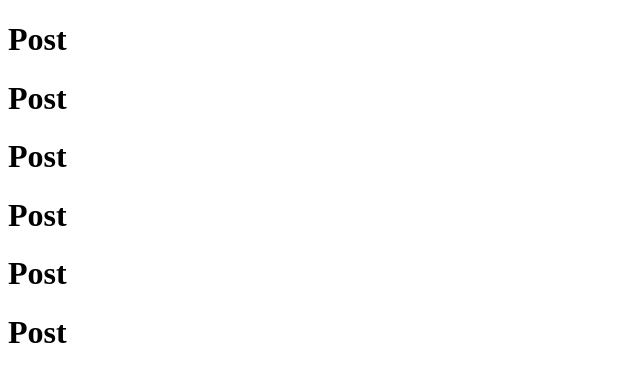
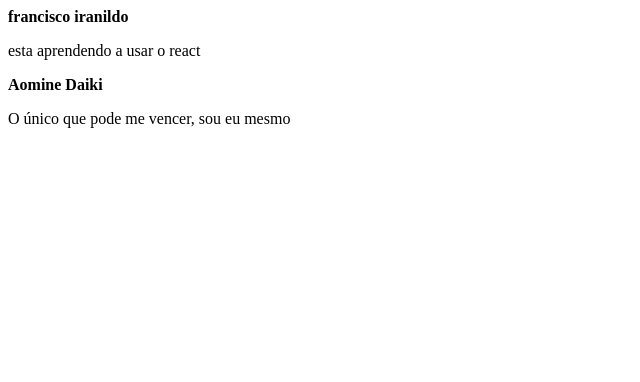
Before and after one commit to Francisco-Iranildo/Projeto-React-ignite-rocketseat, a React (Vite) app: page / in a window 1280 px wide. Shown: the top 382 px of the page, without its empty margins (0-640 px from the left). Built offline with nearby package versions, Linux system fonts and the light colour scheme.

Commit message:
entendendo propriedade

```diff
--- a/src/App.jsx
+++ b/src/App.jsx
@@ -1,14 +1,17 @@
 import { Post } from "./Post"
+
 export function App() {
 
   return (
     <div>
-      <Post/>
-      <Post/>
-      <Post/>
-      <Post/>
-      <Post/>
-      <Post/>
+      <Post
+        author = "francisco iranildo"
+        conteudo="esta aprendendo a usar o react"
+      />
+      <Post
+        author = "Aomine Daiki"
+        conteudo = "O único que pode me vencer, sou eu mesmo"
+      />
     </div>
   )
 }
--- a/src/Post.jsx
+++ b/src/Post.jsx
@@ -1,5 +1,10 @@
-export function Post() {
+export function Post(props) {
+  console.log(props)
   return(
-    <h1>Post</h1>
+    <div>
+      <strong>{props.author}</strong>
+      <p>{props.conteudo}</p>
+    </div>
   )
+
 }
```
